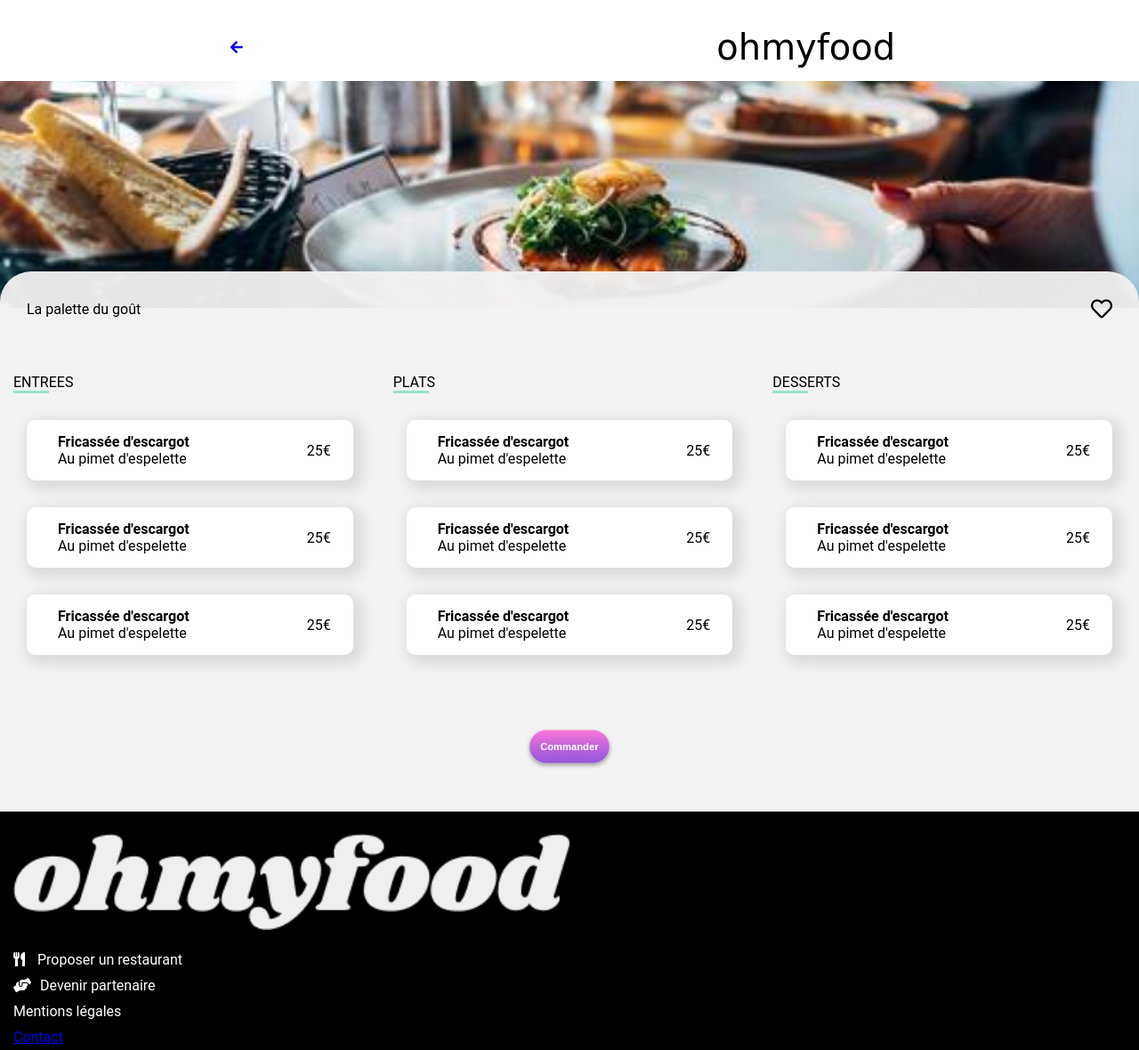
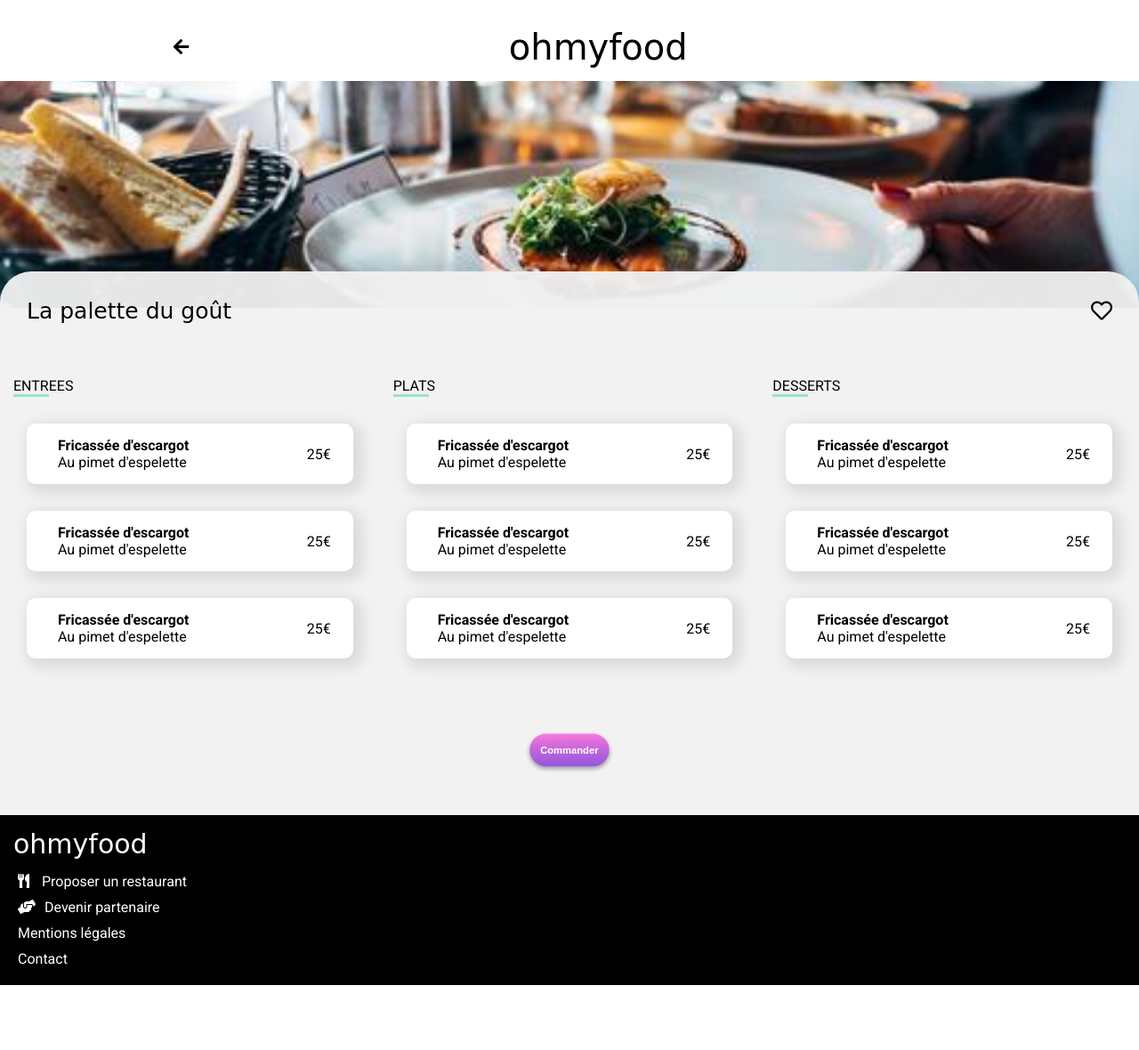
Before and after one commit to Payousy/P3_ohmyfood, a website: page pages/palettedugout.html in a window 1280 px wide. Shown: the whole page at 89% size. After the commit the page ends 1107 px from the top, so only its background shows below. Drawn offline with Linux system fonts and the light colour scheme; a web font is replaced by a local one.

Commit message:
Ajout fléche retour et logo menu

```diff
--- a/assets/sass/layout/_footer.scss
+++ b/assets/sass/layout/_footer.scss
@@ -1,26 +1,34 @@
+@import "../utils/variables";
+
 @media screen and (min-width: 260px) {
 
     footer {
         background: black;
         color: white;
-    padding-left: 10px;
+        padding: 15px;
 
         P {
             padding: 5px;
+
             .icons {
                 padding-right: 10px;
             }
         }
-img {
-    width: 50%;
-    height: auto;
-    padding: 25px 5px 15px 5px;
-    filter: invert(100%);
-    object-fit: cover;
+    }
+
+    footer a {
+        text-decoration: none;
+        color: white;
+
+        &:hover {
+            color: $couleur-secondaire;
+        }
+    }
+
+    .footer_logo {
+        font-family: "Shrikhand", cursive;
+        font-size: 30px;
+        padding-bottom: 10px;
     }
 
 }
-
-
-
-}
--- a/assets/sass/layout/_header.scss
+++ b/assets/sass/layout/_header.scss
@@ -1,13 +1,5 @@
 @import "../utils/variables";
 
-.logo-site {
-    font-family: $police-logo;
-    font-size: 40px;
-}
- .logo a {
-     text-decoration: none;
-     color: black;
- }
 
 @media screen and (min-width: 260px) {
 
@@ -28,11 +20,7 @@ header {
             padding: 10px;
         }
     }
-header img {
-    width: 50%;
-    height: auto;
-    object-fit: cover;
-}
+
     .reserver {
         font-size: x-large;
         font-weight: bold;
@@ -47,18 +35,16 @@ header img {
         justify-content: center;
         align-content: center;
 
-        &_logo--restaurant {
-            padding-top: 10px;
-            padding-bottom: 15px;
-            padding-right: 20px;
-            margin-right: 45px;
+            &_logo-site {
+                font-family: $police-logo;
+                font-size: 40px;
+            }
         }
 
-        /*&_img {
-            width: 50%;
-            height: auto;
-            object-fit: cover;
-        }*/
+
+    .logo a {
+        text-decoration: none;
+        color: black;
     }
 
     .backhead {
--- a/assets/sass/page/_menu.scss
+++ b/assets/sass/page/_menu.scss
@@ -1,3 +1,9 @@
+$police-principale: 'Roboto', sans-serif;
+$police-logo: 'Shrikhand', cursive;
+$couleur-primaire: #9356DC;
+$couleur-secondaire: #FF79DA;
+$couleur-tertiaire: #99E2D0;
+
 @mixin flexcenter {
     display: flex;
     justify-content: center;
@@ -27,9 +33,7 @@
 }
 
 
-$couleur-primaire: #9356DC;
-$couleur-secondaire: #FF79DA;
-$couleur-tertiaire: #99E2D0;
+
 
 
 @media screen and (min-width: 260px) {
@@ -40,9 +44,23 @@ $couleur-tertiaire: #99E2D0;
 }
 
 
+.logo_ohmyfood {
+    display: flex;
+    justify-content: space-around;
+    align-items: center;
+    width: 100%;
+    padding: 15px;
+}
 
-.header_menu {
-    @include flexaround;
+#logo_menu {
+    font-family: $police-logo;
+    font-size: 40px;
+    padding-right: 25%;
+}
+
+.back_accueil {
+    color: black;
+    font-size: 20px;
 }
 
     .menus {
@@ -55,6 +73,11 @@ $couleur-tertiaire: #99E2D0;
             padding: 30px;
         }
 
+    }
+
+    .menus_nomresto P {
+        font-family: $police-logo;
+        font-size: 25px;
     }
 
     .etapes {
--- a/pages/palettedugout.html
+++ b/pages/palettedugout.html
@@ -7,6 +7,9 @@
 
     <!--Links CDN-->
     <link rel="stylesheet" href="https://use.fontawesome.com/releases/v5.15.4/css/all.css" integrity="sha384-DyZ88mC6Up2uqS4h/KRgHuoeGwBcD4Ng9SiP4dIRy0EXTlnuz47vAwmeGwVChigm" crossorigin="anonymous">
+    <link rel="preconnect" href="https://fonts.googleapis.com">
+    <link rel="preconnect" href="https://fonts.gstatic.com" crossorigin>
+    <link href="https://fonts.googleapis.com/css2?family=Roboto:ital,wght@0,100;0,300;0,400;0,500;0,700;0,900;1,100;1,300;1,400;1,500;1,700;1,900&family=Shrikhand&display=swap" rel="stylesheet">
 
     <link rel="stylesheet" type="text/css" href="../assets/css/style.css">
 
@@ -14,16 +17,15 @@
 </head>
 <body>
     <header>
-        <div class="header_menu">
+        <div class="logo_ohmyfood">
              <a  href="../index.html">
-                <div>
+                <div class="back_accueil">
                     <i class="fas fa-arrow-left"></i>
                 </div>
+
             </a>
-            <div class="logo">
-                <a href="index.html">
-                    <h1 class="logo-site">ohmyfood</h1>
-                </a>
+             <div id="logo_menu">
+                    <h1>ohmyfood</h1>
                 </div>
         </div>
     </header>
@@ -35,7 +37,8 @@
         </div>
         <div class="menus">
             <div class="menus_nomresto">
-                <p>La palette du goût</p><div class="heart">
+                <p>La palette du goût</p>
+                <div class="heart">
                     <i class="far fa-heart"></i>
                     <i class="fas fa-heart filled"></i>
                 </div>
@@ -262,10 +265,9 @@
     <!--footer-->
     <footer>
         <div>
-            <div class="">
-                <img src="../assets/images/logo/ohmyfood.png" alt="">
+            <div class="footer_logo">
+                <h1 class="">ohmyfood</h1>
             </div>
-
         <div class="footer">
             <div>
                 <p><i class="icons fas fa-utensils"></i>    Proposer un restaurant</p>
@@ -277,11 +279,12 @@
                 <p>Mentions légales</p>
             </div>
             <div>
-                    <a href="#"><p>Contact</p></a>
+                <a href="mailto:payoussy@hotmail.fr"><p>Contact</p></a>
             </div>
         </div>
 
      </div>
+
     </footer>
 </body>
 </html>
```
Also changed, not shown: index.html (+4 -4 lines), assets/css/style.css, assets/sass/style.scss (line endings or trailing spaces), 1 other file. Lines whose indentation alone changed are shown as unchanged.
